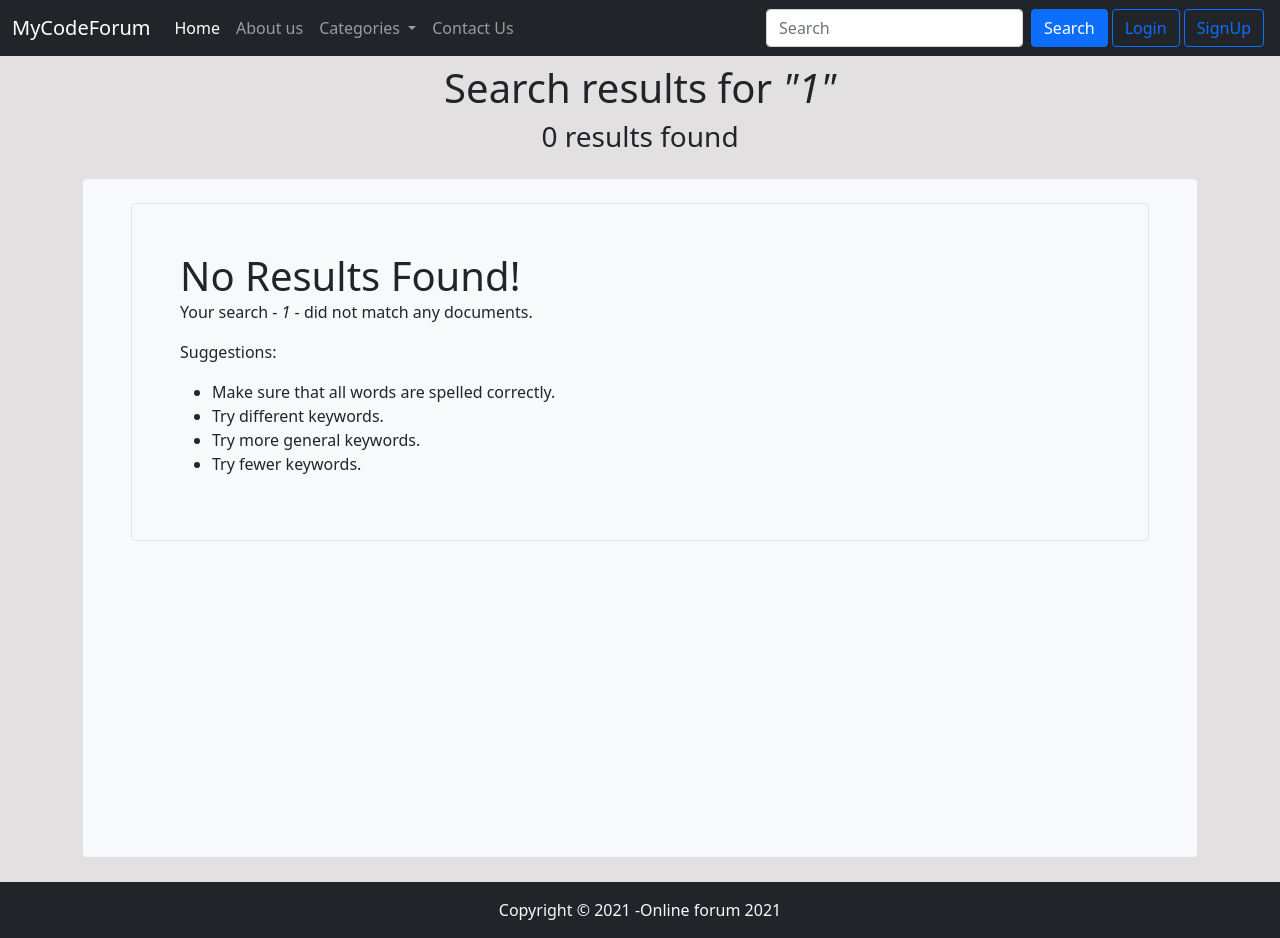
After one commit to sidjain0503/onlineforum, a PHP site: page /search.php?search=1 in a window 1280 px wide. The commit adds this page. Run offline with PHP 8.4, Linux system fonts and the light colour scheme; tables that the repository leaves empty or names only in its code hold one stand-in row (values such as "Sample post").

Commit message:
search added

```diff
--- a/partials/_categories.php
+++ b/partials/_categories.php
@@ -11,4 +11,4 @@ echo '<li><a class="dropdown-item" href="./threadlist.php?catid='.$cat_id.'">'.$
 }
 
 ?>
-<!-- LIMIT 3 add krdo limit ke liye  -->
+<!--sql mein  LIMIT 3 add krdo limit ke liye  -->
--- a/partials/_header.php
+++ b/partials/_header.php
@@ -31,9 +31,9 @@ echo'<nav class="navbar navbar-expand-lg navbar-dark bg-dark  justify-content-ce
 <?php
 
      if(isset($_SESSION['loggedin'])&& $_SESSION['loggedin']==true){
-        echo '<form class="d-flex  ">
+        echo '<form class="d-flex" action="/forum/search.php" method="GET">
         <div class="  d-flex">
-        <input class="form-control me-2" type="search"  placeholder="Search" aria-label="Search">
+        <input class="form-control me-2" type="search"  placeholder="Search" aria-label="Search" name="search">
         <button class="btn btn-primary" type="submit">Search</button>
         </div>
         <div class="flex-shrink-0 mx-2">
--- /dev/null
+++ b/search.php
@@ -0,0 +1,112 @@
+<!doctype html>
+<html lang="en">
+
+<head>
+    <!-- Required meta tags -->
+    <meta charset="utf-8">
+    <meta name="viewport" content="width=device-width, initial-scale=1">
+
+    <!-- Bootstrap CSS -->
+    <link href="https://cdn.jsdelivr.net/npm/bootstrap@5.1.0/dist/css/bootstrap.min.css" rel="stylesheet"
+        integrity="sha384-KyZXEAg3QhqLMpG8r+8fhAXLRk2vvoC2f3B09zVXn8CA5QIVfZOJ3BCsw2P0p/We" crossorigin="anonymous">
+
+    <title>Lets-Discuss</title>
+    <style>
+    body {
+        background-color: #e2e0e0;
+    }
+
+    .container {
+        min-height: 85vh;
+    }
+    </style>
+</head>
+
+<body>
+    <?php
+        include './partials/_header.php';
+        ?>
+    <?php
+        include './partials/_dbconnect.php';
+        ?>
+    <!-- Search results -->
+    <?php
+        $search = $_GET['search'];
+         $sql="SELECT * FROM `threads` where match (thread_title,thread_desc) against('$search')";
+         $result = mysqli_query($conn,$sql);
+         $noResult = true;
+         $rowcount=mysqli_num_rows($result);
+
+
+
+        ?>
+    <div class="container">
+        <h1 class="text-center my-2">Search results  for <em>"<?php  echo $_GET['search']; ?>"</em></h1>
+        <h3  class="text-center my-0 "><?php  echo  $rowcount;?> results found</h3>
+        <div class="search_results my-4 py-2  container p-5 bg-light border rounded-3">
+            <div class="d-flex col my-3 ">
+
+                <?php
+
+                while ($row = mysqli_fetch_assoc($result)) {
+                    $noResult = false;
+                       $id =$row['thread_id'];
+                        $thread_title = $row['thread_title'];
+                        $thread_desc= $row['thread_desc'];
+                        $url = "threads.php?threadid=".$id;
+
+                        echo ' <div class="mx-4 col ">
+                        <a class="text-dark" href="'.$url.'"> <h2><b>'. $thread_title .': </b></h2> </a>
+                        <p class="display-6">'.$thread_desc.'</p>
+                    </div>
+
+                </div>
+                <div class="d-flex col">';
+
+                        }
+                        if($noResult){
+                            echo ' <div class="h-100  container-fluid p-5 bg-light border rounded-3">
+                            <div class="display-6 ">No Results Found!</div>
+                            <div ><p >Your search - <span><em> '.$search.'</em>
+                            </span> - did not match any documents.</p>
+                            <p>Suggestions:</p>
+                            <ul>
+                            <li>Make sure that all words are spelled correctly.</li>
+                            <li>Try different keywords.</li>
+                            <li>Try more general keywords.</li>
+                            <li>Try fewer keywords.</li>
+                            </ul>
+                            </div>
+                        </div>
+            ';
+                        }
+
+
+        ?>
+
+
+
+            </div>
+
+        </div>
+    </div>
+
+
+    <?php    include './partials/_footer.php';?>
+
+
+    <!-- Optional JavaScript; choose one of the two! -->
+
+    <!-- Option 1: Bootstrap Bundle with Popper -->
+    <script src="https://cdn.jsdelivr.net/npm/bootstrap@5.1.0/dist/js/bootstrap.bundle.min.js"
+        integrity="sha384-U1DAWAznBHeqEIlVSCgzq+c9gqGAJn5c/t99JyeKa9xxaYpSvHU5awsuZVVFIhvj" crossorigin="anonymous">
+    </script>
+
+    <!-- Option 2: Separate Popper and Bootstrap JS -->
+    <!--
+    <script src="https://cdn.jsdelivr.net/npm/@popperjs/core@2.9.3/dist/umd/popper.min.js" integrity="sha384-eMNCOe7tC1doHpGoWe/6oMVemdAVTMs2xqW4mwXrXsW0L84Iytr2wi5v2QjrP/xp" crossorigin="anonymous"></script>
+    <script src="https://cdn.jsdelivr.net/npm/bootstrap@5.1.0/dist/js/bootstrap.min.js" integrity="sha384-cn7l7gDp0eyniUwwAZgrzD06kc/tftFf19TOAs2zVinnD/C7E91j9yyk5//jjpt/" crossorigin="anonymous"></script>
+    -->
+</body>
+
+</html>
--- a/threadlist.php
+++ b/threadlist.php
@@ -94,7 +94,7 @@
                             Do not post copyright-infringing material.</li>
                     </ul>
                 </div>
-                <button class="btn btn-outline-primary" type="button">Browse more</button>
+
             </div>
 
             <div class="container-fluid row my-2" id="ques">
```
